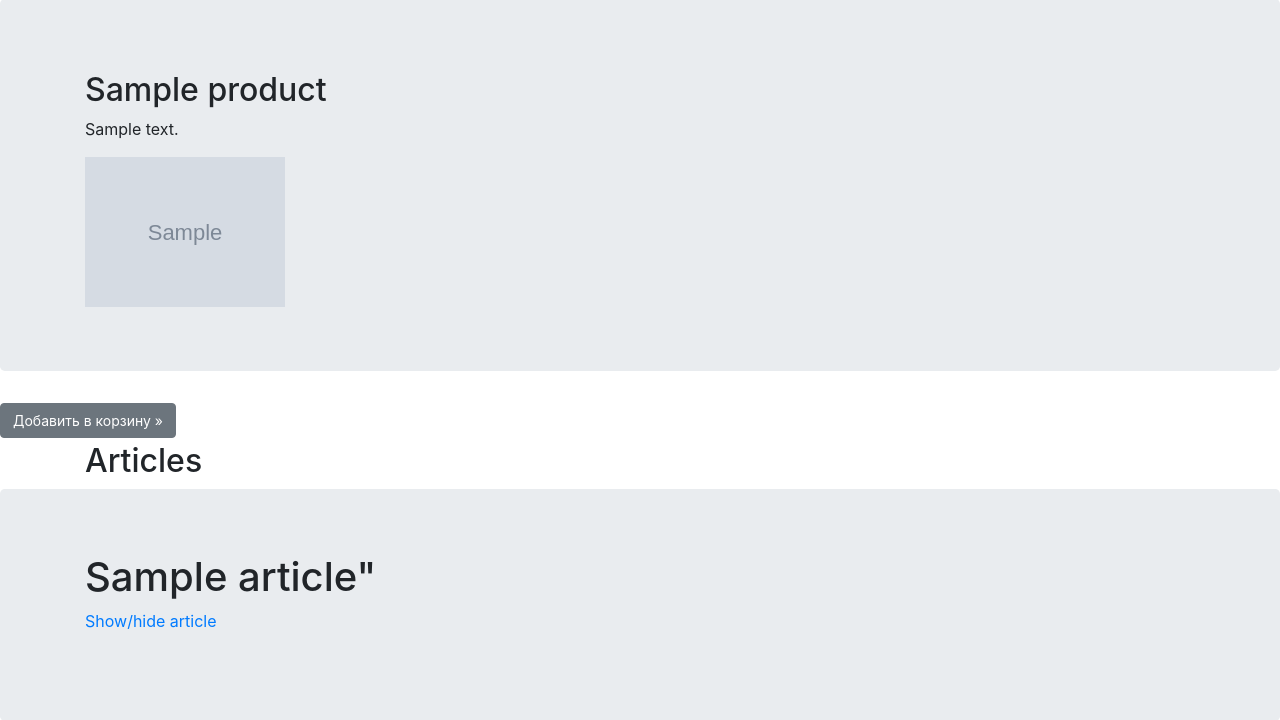
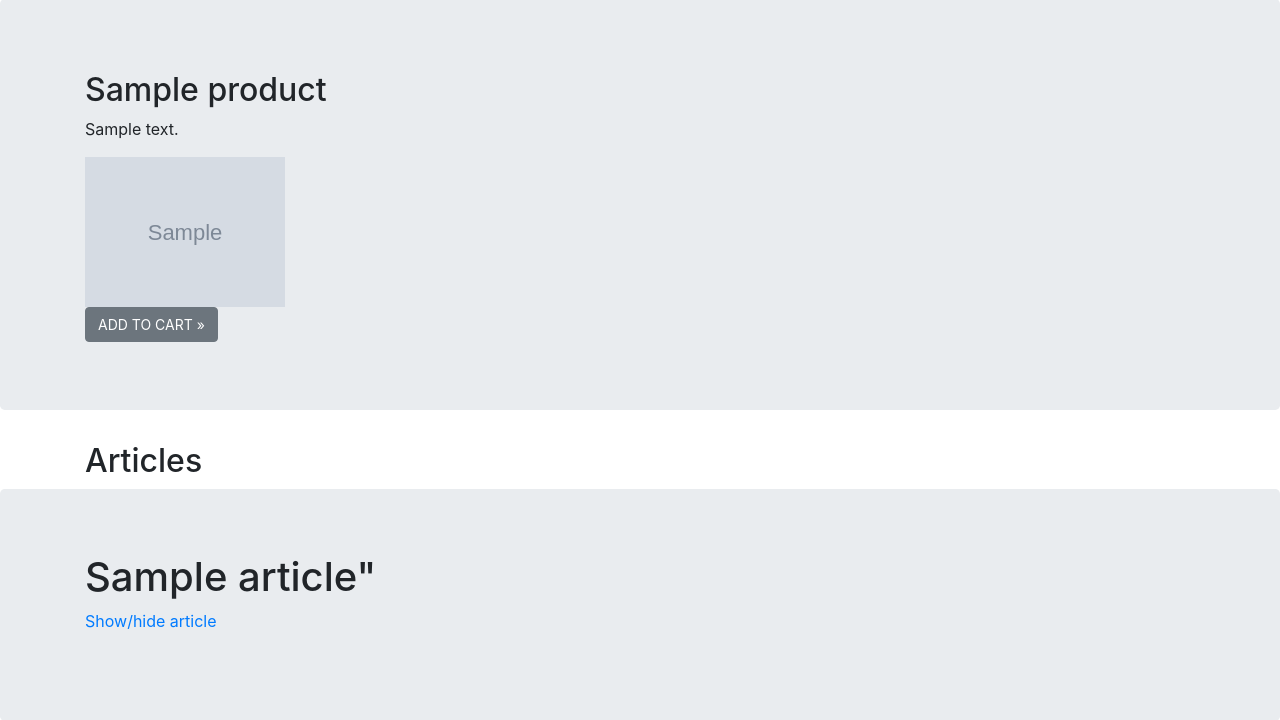
Before and after one commit to D2ntes/netology_learn, a Django app: page /product/1/ in a window 1280 px wide. Shown: the part 266-986 px from the top of the page. Run offline with Django 3.2, Linux system fonts and the light colour scheme; a user stored in the database is signed in; tables that the repository leaves empty hold one stand-in row (values such as "Sample post"); grey boxes marked "Sample" are stand-in pictures; some libraries are stand-ins or nearby versions; some web fonts are replaced.

Commit message:
dj-diplom v. 0.0.5 minor change

```diff
--- a/DJ-7/dj-diplom/webstore/templates/index.html
+++ b/DJ-7/dj-diplom/webstore/templates/index.html
@@ -43,7 +43,7 @@
                                         <form method="POST">
                                             {% csrf_token %}
                                             <button type="submit" class="btn btn-secondary" name="product"
-                                                    value="{{ product.id }}">Добавить в корзину »
+                                                    value="{{ product.id }}">ADD TO CART »
                                             </button>
                                         </form>
                                     {% endif %}
--- a/DJ-7/dj-diplom/webstore/templates/product.html
+++ b/DJ-7/dj-diplom/webstore/templates/product.html
@@ -12,21 +12,22 @@
                 <a href="{% url 'product' product.id %}" class="justify-content-center">
                     <img src="/{{ product.image_prod }}" width="200">
                 </a>
+
+            {% if request.user.is_authenticated %}
+                <form method="POST">
+                    {% csrf_token %}
+                    <button type="submit" class="btn btn-secondary" name="product" value="{{ product.id }}">ADD TO CART »
+                    </button>
+                </form>
+            {% endif %}
             </div>
         </div>
 
-        {% if request.user.is_authenticated %}
-            <form method="POST">
-                {% csrf_token %}
-                <button type="submit" class="btn btn-secondary" name="product" value="{{ product.id }}">Добавить в
-                    корзину »
-                </button>
-            </form>
-        {% endif %}
+
 
         {% if list_articles %}
             <div class="container">
-            <h2>Articles</h2>
+                <h2>Articles</h2>
             </div>
             {% for article in list_articles %}
                 <div class="jumbotron">
```
